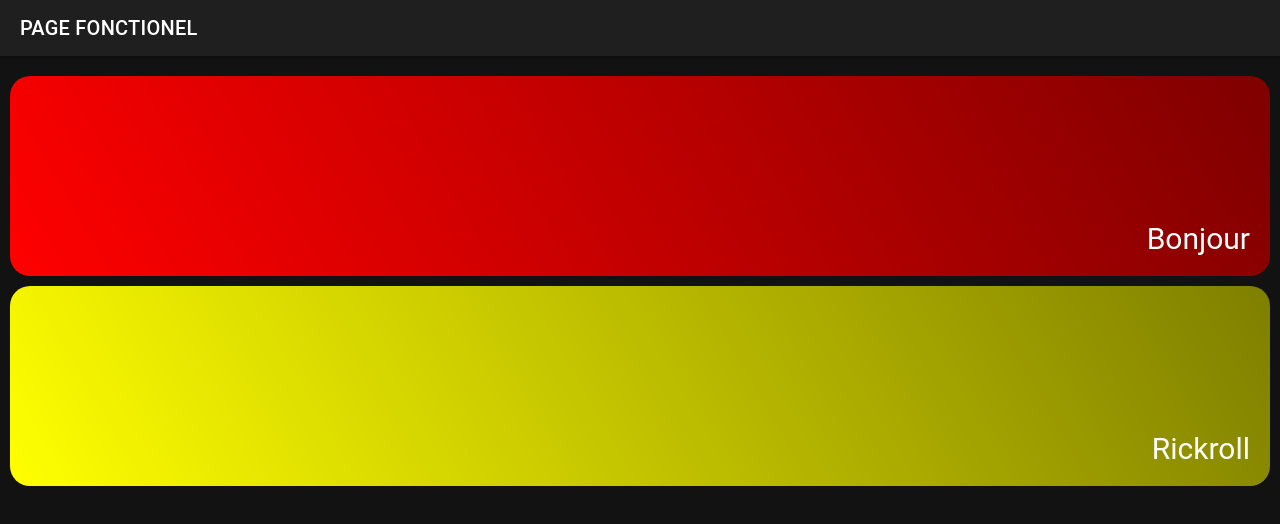
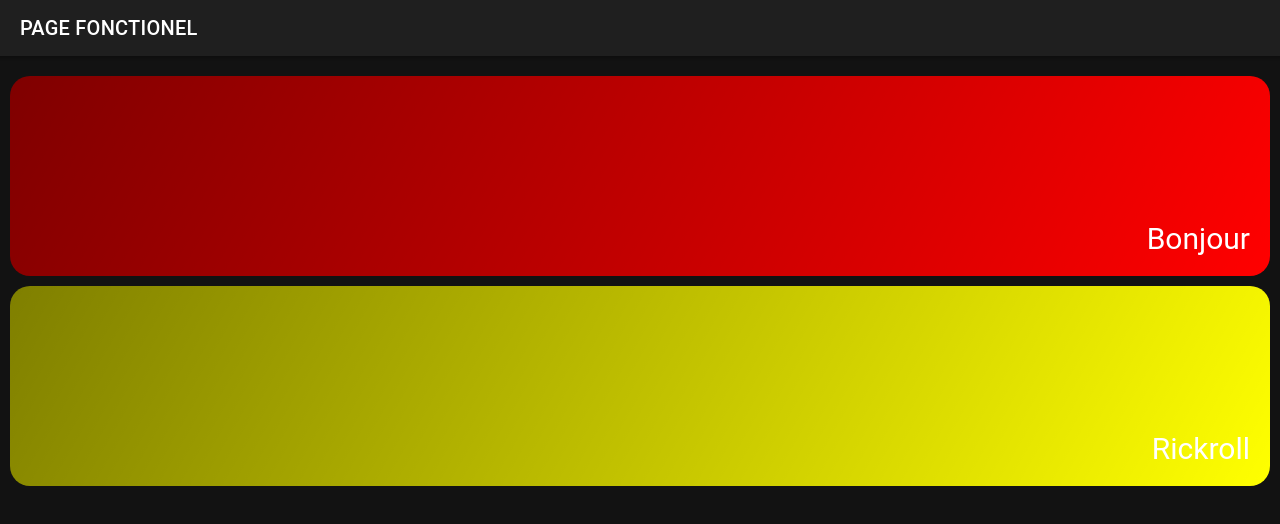
Before and after one commit to MathiDEV/BTA, a React (Create React App) app in the folder mobile/bta/: page /tab2 in a window 1280 px wide. Shown: the top 524 px of the page. Built offline with nearby package versions, Linux system fonts and the light colour scheme.

Commit message:
[OTHER] Gradient.

```diff
--- a/mobile/bta/src/pages/Tab2.css
+++ b/mobile/bta/src/pages/Tab2.css
@@ -6,7 +6,7 @@
     padding: 20px;
     margin: 10px 0;
     min-height: 200px;
-    background-image: linear-gradient(-120deg, rgba(0, 0, 0, 0.5) 0%, rgba(255, 255, 255, 0) 100%);
+    background-image: linear-gradient(120deg, rgba(0, 0, 0, 0.5) 0%, rgba(255, 255, 255, 0) 100%);
     border-radius: 20px;
     display: flex;
     align-items: flex-end;
```
